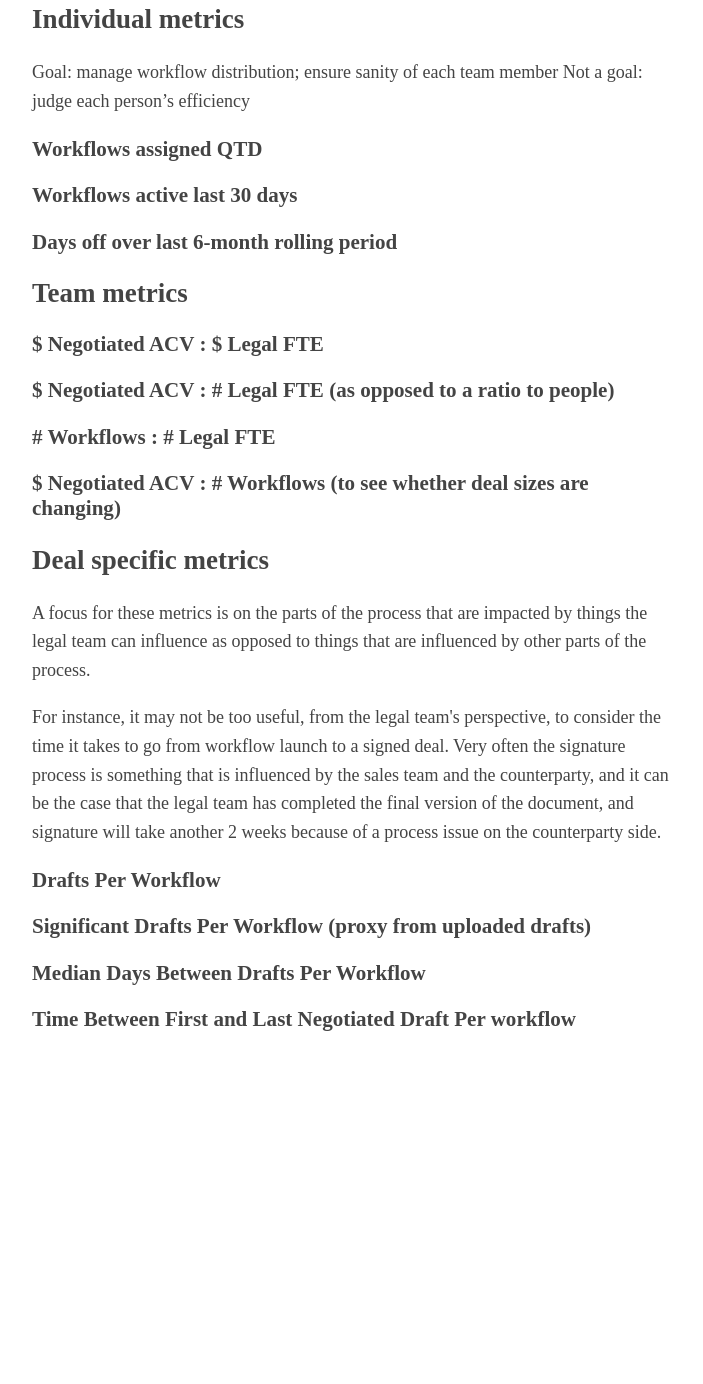
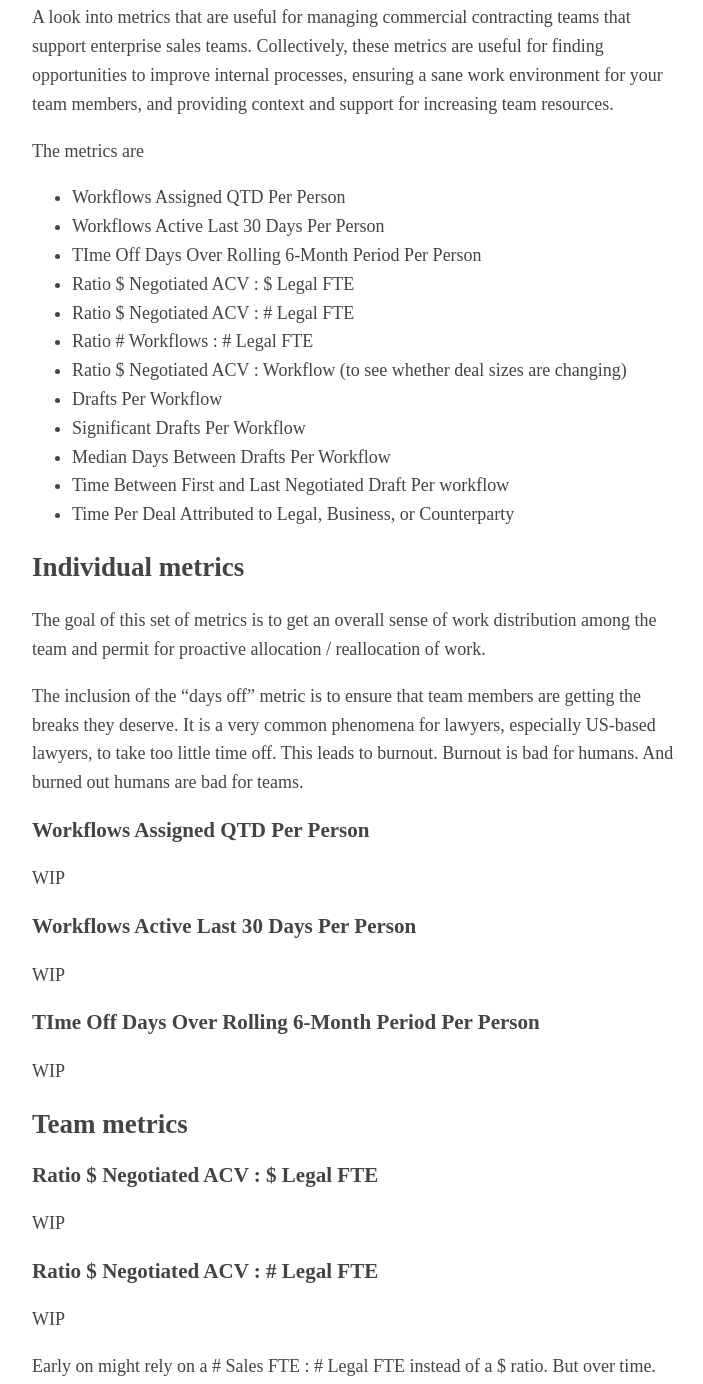
Before and after one commit to vqc/vqc.github.io, a plain HTML site: page metrics.html in a window 1280 px wide. Shown: the part 147-1531 px from the top of the page, without its empty margins (283-986 px from the left). Before the commit the page ends 1219 px from the top, so only its background shows below. Drawn offline with Linux system fonts and the light colour scheme.

Commit message:
Update metrics.html

```diff
--- a/metrics.html
+++ b/metrics.html
@@ -32,25 +32,59 @@
     </head>
     <body>
 
-	    <h1 id="metrics-for-sales-side-commercial-contracting-teams">Metrics for sales-side commercial contracting teams</h1>
+<h1 id="metrics-for-sales-side-commercial-contracting-teams">Metrics for sales-side commercial contracting teams</h1>
+<p>A look into metrics that are useful for managing commercial contracting teams that support enterprise sales teams. Collectively, these metrics are useful for finding opportunities to improve internal processes, ensuring a sane work environment for your team members, and providing context and support for increasing team resources.</p>
+<p>The metrics are</p>
+<ul>
+<li>Workflows Assigned QTD Per Person</li>
+<li>Workflows Active Last 30 Days Per Person</li>
+<li>TIme Off Days Over Rolling 6-Month Period Per Person</li>
+<li>Ratio $ Negotiated ACV : $ Legal FTE</li>
+<li>Ratio $ Negotiated ACV : # Legal FTE</li>
+<li>Ratio # Workflows : # Legal FTE</li>
+<li>Ratio $ Negotiated ACV : Workflow (to see whether deal sizes are changing)</li>
+<li>Drafts Per Workflow</li>
+<li>Significant Drafts Per Workflow</li>
+<li>Median Days Between Drafts Per Workflow</li>
+<li>Time Between First and Last Negotiated Draft Per workflow</li>
+<li>Time Per Deal Attributed to Legal, Business, or Counterparty</li>
+</ul>
 <h2 id="individual-metrics">Individual metrics</h2>
-<p>Goal: manage workflow distribution; ensure sanity of each team member
-Not a goal: judge each person’s efficiency</p>
-<h3 id="workflows-assigned-qtd">Workflows assigned QTD</h3>
-<h3 id="workflows-active-last-30-days">Workflows active last 30 days</h3>
-<h3 id="days-off-over-last-6-month-rolling-period">Days off over last 6-month rolling period</h3>
+<p>The goal of this set of metrics is to get an overall sense of work distribution among the team and permit for proactive allocation / reallocation of work. </p>
+<p>The inclusion of the “days off” metric is to ensure that team members are getting the breaks they deserve. It is a very common phenomena for lawyers, especially US-based lawyers, to take too little time off. This leads to burnout. Burnout is bad for humans. And burned out humans are bad for teams.</p>
+<h3 id="workflows-assigned-qtd-per-person">Workflows Assigned QTD Per Person</h3>
+<p>WIP</p>
+<h3 id="workflows-active-last-30-days-per-person">Workflows Active Last 30 Days Per Person</h3>
+<p>WIP</p>
+<h3 id="time-off-days-over-rolling-6-month-period-per-person">TIme Off Days Over Rolling 6-Month Period Per Person</h3>
+<p>WIP</p>
 <h2 id="team-metrics">Team metrics</h2>
-<h3 id="-negotiated-acv-legal-fte">$ Negotiated ACV : $ Legal FTE</h3>
-<h3 id="-negotiated-acv-legal-fte-as-opposed-to-a-ratio-to-people-">$ Negotiated ACV : # Legal FTE (as opposed to a ratio to people)</h3>
-<h3 id="-workflows-legal-fte"># Workflows : # Legal FTE</h3>
-<h3 id="-negotiated-acv-workflows-to-see-whether-deal-sizes-are-changing-">$ Negotiated ACV : # Workflows (to see whether deal sizes are changing)</h3>
+<h3 id="ratio-negotiated-acv-legal-fte">Ratio $ Negotiated ACV : $ Legal FTE</h3>
+<p>WIP</p>
+<h3 id="ratio-negotiated-acv-legal-fte">Ratio $ Negotiated ACV : # Legal FTE</h3>
+<p>WIP</p>
+<p>Early on might rely on a # Sales FTE : # Legal FTE instead of a $ ratio. But over time. </p>
+<h3 id="ratio-workflows-legal-fte">Ratio # Workflows : # Legal FTE</h3>
+<p>WIP</p>
+<h3 id="ratio-negotiated-acv-workflow-to-see-whether-deal-sizes-are-changing-">Ratio $ Negotiated ACV : Workflow (to see whether deal sizes are changing)</h3>
+<p>WIP</p>
 <h2 id="deal-specific-metrics">Deal specific metrics</h2>
-<p>A focus for these metrics is on the parts of the process that are impacted by things the legal team can influence as opposed to things that are influenced by other parts of the process. </p>
-<p>For instance, it may not be too useful, from the legal team&#39;s perspective, to consider the time it takes to go from workflow launch to a signed deal. Very often the signature process is something that is influenced by the sales team and the counterparty, and it can be the case that the legal team has completed the final version of the document, and signature will take another 2 weeks because of a process issue on the counterparty side.</p>
+<p>A focus for these metrics is on the parts of the deal process that can be influenced by the legal team. </p>
+<p>For instance, it may not be too useful, from the legal team&#39;s perspective, to consider the time it takes to go from workflow launch to a signed deal. Very often the signature process is something that is influenced by the sales team and the counterparty, and it can be the case that the legal team has completed the final version of the document, and signature will take another two weeks because of a process issue on the counterparty side.</p>
 <h3 id="drafts-per-workflow">Drafts Per Workflow</h3>
-<h3 id="significant-drafts-per-workflow-proxy-from-uploaded-drafts-">Significant Drafts Per Workflow (proxy from uploaded drafts)</h3>
+<p>WIP</p>
+<p>How many drafts does it take to get to a signable version of the agreement? The theoretical minimum is 1 draft, e.g. the buyer signs the first draft provided by the seller. In practice, this is impossible as </p>
+<p>This number should generally trend down over time.</p>
+<p>Drive this number down by ensuring that the first draft is commercially accurate.</p>
+<p>Automate the inclusion of commonly needed terms.</p>
+<h3 id="significant-drafts-per-workflow">Significant Drafts Per Workflow</h3>
+<p>WIP</p>
 <h3 id="median-days-between-drafts-per-workflow">Median Days Between Drafts Per Workflow</h3>
-<h3 id="time-between-first-and-last-negotiated-draft-per-workflow">Time Between First and Last Negotiated Draft Per workflow</h3>
+<p>WIP</p>
+<h3 id="time-between-first-and-last-negotiated-draft-per-workflow">Time Between First and Last Negotiated Draft Per Workflow</h3>
+<p>WIP</p>
+<h3 id="time-per-deal-attributed-to-legal-business-or-counterparty-per-workflow">Time Per Deal Attributed to Legal, Business, or Counterparty Per Workflow</h3>
+<p>WIP</p>
 
 
     </body>
```
